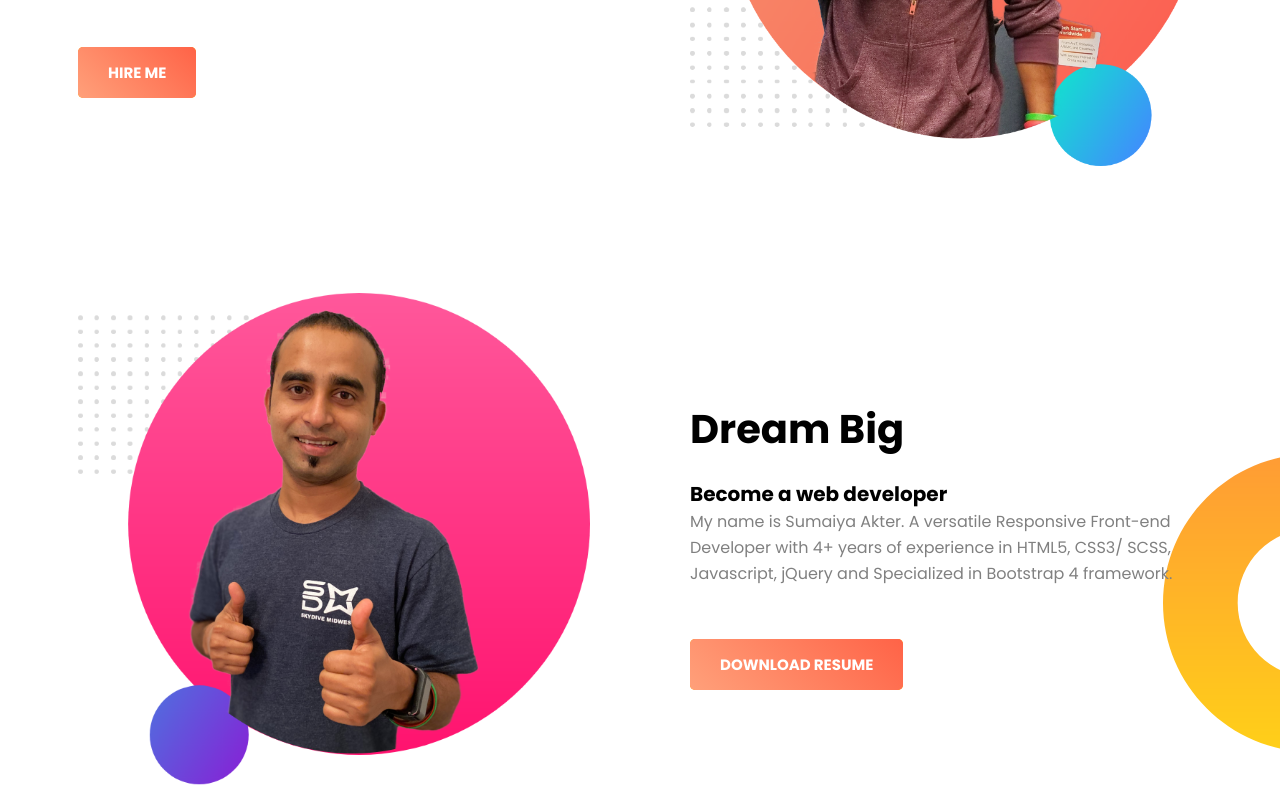
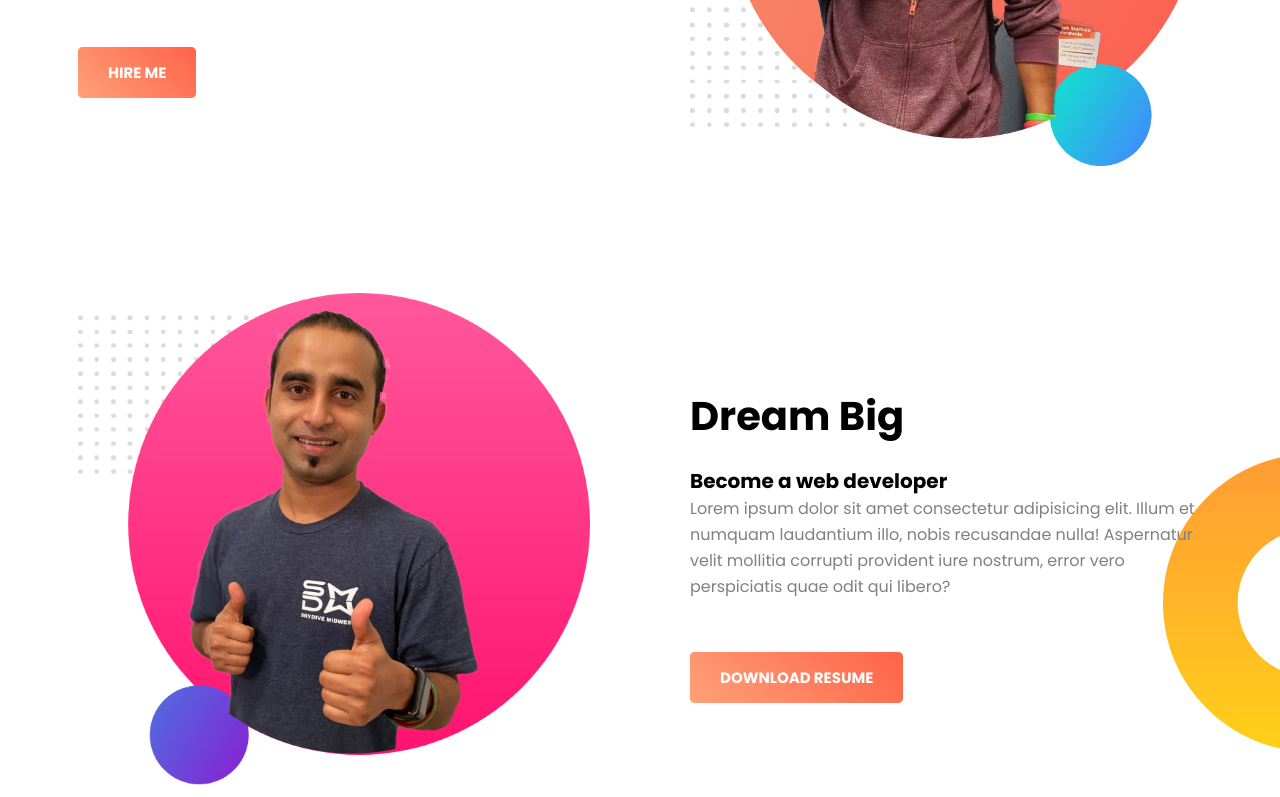
Before and after one commit to sumaiyaakter/web-portfolio, a plain HTML site: page index.html in a window 1280 px wide. Shown: the part 392-1189 px from the top of the page. Drawn offline with Linux system fonts and the light colour scheme.

Commit message:
Update index.html

```diff
--- a/index.html
+++ b/index.html
@@ -32,7 +32,7 @@
         <div class="half-width">
             <h2>Dream Big</h2>
             <h3>Become a web developer </h3>
-            <p>My name is Sumaiya Akter. A versatile Responsive Front-end Developer with 4+ years of experience in HTML5, CSS3/ SCSS, Javascript, jQuery and Specialized in Bootstrap 4 framework.</p>
+            <p>Lorem ipsum dolor sit amet consectetur adipisicing elit. Illum et numquam laudantium illo, nobis recusandae nulla! Aspernatur velit mollitia corrupti provident iure nostrum, error vero perspiciatis quae odit qui libero?</p>
             <a class="link-btn" target="_blank" href="https://www.linkedin.com/company/programminghero/">download resume</a>
         </div>
 
```
